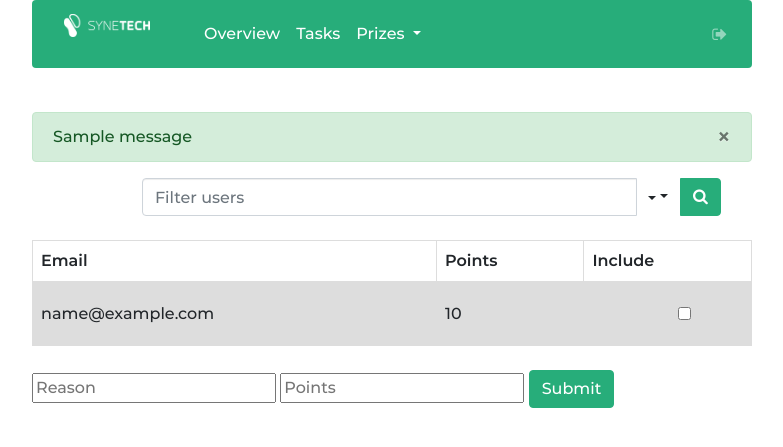
After one commit to skvaryk/pyt_semestral_project, a Flask app: template templates/pages/assign_points.html in a window 1280 px wide. The commit adds this page. Shown: the top 447 px of the page, without its empty margins (248-1031 px from the left). Run offline with Flask 2, Linux system fonts and the light colour scheme; the template is opened without the code that fills it: most values are stand-ins (such as "Sample title", 1, 10 or a date in 2020); one stand-in notice (Sample message) is shown; parts of the project's set-up code (start-up, migrations or seed data) failed here and were passed over; some libraries are stand-ins or nearby versions.

Commit message:
added assign_points page, minor fixes

```diff
--- a/app.py
+++ b/app.py
@@ -83,13 +83,11 @@ def index():
     return redirect('/overview')
 
 
-@app.route('/overview/', methods=['GET', 'POST'])
+@app.route('/overview/', methods=['GET'])
 @login_required
 def overview():
     all_users = database_manager.get_all_users()
-    reward_categories = database_manager.get_all_rewards()
-    return render_template('pages/overview.html', users=list(all_users),
-                           reward_categories=list(reward_categories))
+    return render_template('pages/overview.html', users=list(all_users))
 
 
 @app.route('/rewards/', methods=['GET', 'POST'])
@@ -312,6 +310,51 @@ def requests_grant(request_id):
     return redirect("/requests")
 
 
+@app.route('/assign_points/', methods=['GET', 'POST'])
+@login_required
+def assign_points():
+    include_users = request.form.getlist('include_checkbox')
+    points = request.form.get('points')
+    if include_users and str.isdigit(points):
+        reason = request.form.get('reason')
+        points_int = int(points)
+
+        resp_json = google.get('/oauth2/v2/userinfo').json()
+        if not resp_json['email']:
+            redirect('/logout')
+        current_user_email = resp_json['email']
+        current_user = database_manager.get_user(current_user_email)
+        if 'role' in current_user and (current_user['role'] == 'admin' or current_user['role'] == 'pm'):
+            for user_email in include_users:
+                database_manager.assign_points(user_email, points_int, reason, current_user_email)
+        else:
+            return 'Not authorized'
+        flash('Points assigned.')
+
+    teams = list(database_manager.get_teams())
+    users = database_manager.get_all_users()
+    return render_template('pages/assign_points.html', teams=list(teams),
+                           users=list(users))
+
+
+@app.route('/assign_points/query/', methods=['POST'])
+@login_required
+def assign_points_query():
+    team_id = request.form.get('select')
+    name_contains = request.form.get('menu_text')
+    if not name_contains:
+        name_contains = request.form.get('top_text')
+
+    if team_id is not None:
+        filtered_users = database_manager.query_users(name_contains, int(team_id))
+    else:  # No team selected
+        filtered_users = database_manager.query_users(name_contains)
+
+    teams = list(database_manager.get_teams())
+    return render_template('pages/assign_points.html', teams=list(teams),
+                           users=list(filtered_users))
+
+
 @app.errorhandler(InvalidClientIdError)
 def handle_error(e):
     session.clear()
--- a/static/styles/default_style.css
+++ b/static/styles/default_style.css
@@ -73,3 +73,79 @@ button.btn-primary:active {
     background-color: #5dc19b;
     border-color: #27ad7a;
 }
+
+.dropdown.dropdown-lg .dropdown-menu {
+    margin-top: -1px;
+    padding: 6px 20px;
+}
+
+.input-group-btn .btn-group {
+    display: flex !important;
+}
+
+.btn-group .btn {
+    border-radius: 0;
+    margin-left: -1px;
+}
+
+.btn-group .btn:last-child {
+    border-top-right-radius: 4px;
+    border-bottom-right-radius: 4px;
+}
+
+.btn-group .form-horizontal .btn[type="submit"] {
+    border-top-left-radius: 4px;
+    border-bottom-left-radius: 4px;
+}
+
+.form-horizontal .form-group {
+    margin-left: 0;
+    margin-right: 0;
+}
+
+.form-group .form-control:last-child {
+    border-top-left-radius: 4px;
+    border-bottom-left-radius: 4px;
+}
+
+@media screen and (min-width: 768px) {
+    #adv-search {
+        width: 500px;
+        margin: 0 auto;
+    }
+
+    .dropdown.dropdown-lg {
+        position: static !important;
+    }
+
+    .dropdown.dropdown-lg .dropdown-menu {
+        min-width: 500px;
+    }
+}
+
+.center {
+    text-align: center;
+    vertical-align: middle;
+}
+
+.table-striped td {
+    text-align: center;
+}
+
+.checkbox input[type=checkbox],
+.checkbox-inline input[type=checkbox] {
+    margin: 0;
+}
+
+.checkbox {
+    position: relative;
+    margin-top: 10px;
+    margin-bottom: 10px;
+    display: table;
+    width: 100%;
+}
+
+.checkbox input {
+    vertical-align: middle;
+    height: 100%;
+}
--- /dev/null
+++ b/templates/pages/assign_points.html
@@ -0,0 +1,91 @@
+{% extends "layouts/main.html" %}
+{% set active_page = "assign_points" %}
+{% block page_content %}
+
+
+    {% with messages = get_flashed_messages() %}
+        {% for message in messages %}
+            <div class="alert alert-success">
+                <a class="close" data-dismiss="alert" href="#">&times;</a>
+                {{ message }}
+            </div>
+        {% endfor %}
+    {% endwith %}
+
+    <form action="/assign_points/query/" method="post" id="query_form"></form>
+    <form action="/assign_points/" method="post" id="assign_points_form"></form>
+
+    <div class="input-group" id="adv-search">
+
+        <input type="text" class="form-control" placeholder="Filter users" form="query_form" name="top_text"/>
+        <div class="input-group-btn">
+            <div class="btn-group" role="group">
+                <div class="dropdown dropdown-lg">
+                    <button type="button" class="btn btn-default dropdown-toggle" data-toggle="dropdown"
+                            aria-expanded="false"><span class="caret"></span></button>
+                    <div class="dropdown-menu dropdown-menu-right" role="menu">
+                        <form class="form-horizontal" role="form" action="/assign_points/query/" method="post">
+                            <div class="form-group">
+                                <label for="filter">Team</label>
+                                <select class="form-control" name="select">
+                                    <option value="-1">None</option>
+                                    {% for team in teams %}
+                                        <option value="{{ team['id'] }}">{{ team['name'] }}</option>
+                                    {% endfor %}
+                                </select>
+                            </div>
+                            <div class="form-group">
+                                <label for="contain">Name contains</label>
+                                <input class="form-control" type="text" name="menu_text"/>
+                            </div>
+                            <button type="submit" class="btn btn-primary">
+                                <span class="fa fa-search" aria-hidden="true"></span></button>
+                        </form>
+                    </div>
+                </div>
+                <button form="query_form" type="submit" class="btn btn-primary">
+                    <span class="fa fa-search" aria-hidden="true"></span></button>
+            </div>
+        </div>
+    </div>
+
+    <br>
+
+    <table style="width:100%">
+        <tr>
+            <th>Email</th>
+            <th>Points</th>
+            <th>Include</th>
+
+        </tr>
+
+        {% for user in users %}
+            <tr>
+                <td>
+                    {{ user['email'] }}
+                </td>
+                <td>
+                    {{ user['points'] }}
+                </td>
+                <td style="text-align:center;">
+                    <div class="checkbox">
+                        <label><input type="checkbox" name="include_checkbox" value="{{ user['email'] }}"
+                                      form="assign_points_form"></label>
+                    </div>
+                </td>
+            </tr>
+        {% endfor %}
+    </table>
+
+    <br>
+
+    <div class="form-group">
+        {#        <label for="reason">Reason:</label>#}
+        <input id="reason" name="reason" type="text" form="assign_points_form" placeholder="Reason">
+        {#        <label for="points">Points:</label>#}
+        <input id="points" name="points" type="text" form="assign_points_form" placeholder="Points">
+
+        <input class="btn btn-primary" type="submit" form="assign_points_form" value="Submit"/>
+    </div>
+
+{% endblock %}
--- a/templates/pages/prizes.html
+++ b/templates/pages/prizes.html
@@ -26,7 +26,7 @@
                 <td>{{ prize['price'] }}</td>
 
                 <td>
-                    {% if prize['price'] <= session['current_user_points'] %}
+                    {% if prize['price']|int <= session['current_user_points'] and prize['price']|int != 0 %}
                         <button class="btn btn-primary card-button" data-target="#requestPrize-{{ prize['id'] }}"
                                 data-toggle="modal"
                                 name="points_button" type="submit">
--- a/templates/pages/tasks.html
+++ b/templates/pages/tasks.html
@@ -1,7 +1,7 @@
 {% extends "layouts/main.html" %}
 {% set active_page = "tasks" %}
 {% block page_content %}
-{{super()}}
+    {{ super() }}
 
     {% for task in tasks %}
         <div class="card w-100">
@@ -33,6 +33,8 @@
                 <button class="btn btn-primary card-button" data-target="#addComment-{{ task.key }}" data-toggle="modal"
                         name="toggl" type="submit">Add comment
                 </button>
+
+                <hr>
 
                 {% if task.transitions is defined %}
                     {% for transition in task.transitions %}
```
Also changed, not shown: DatabaseManager.py (+27 -4 lines), templates/pages/overview.html (+0 -47 lines). Lines whose indentation alone changed are shown as unchanged.
